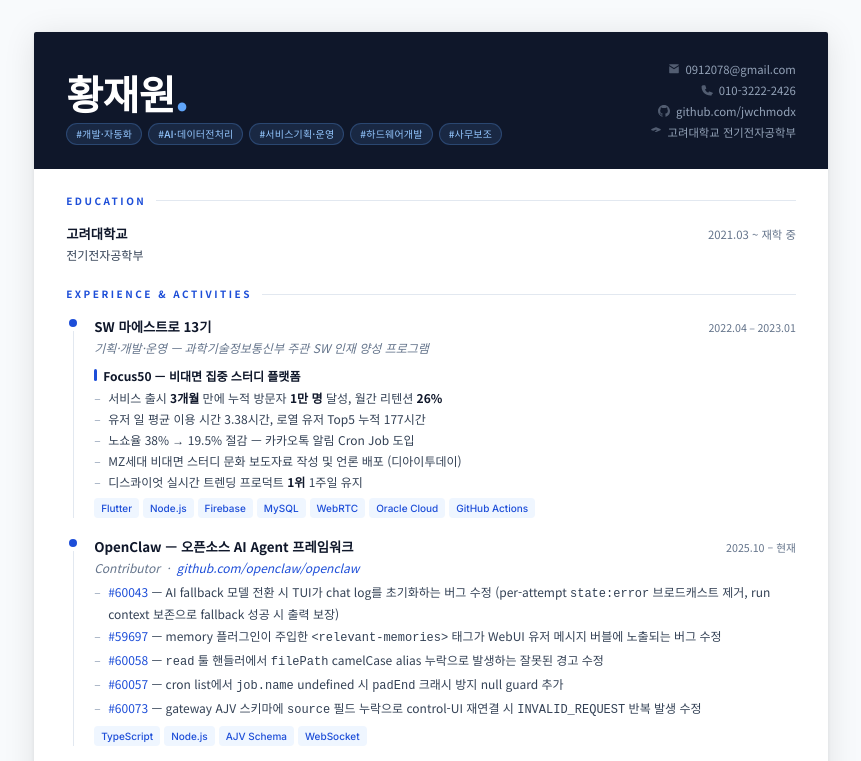
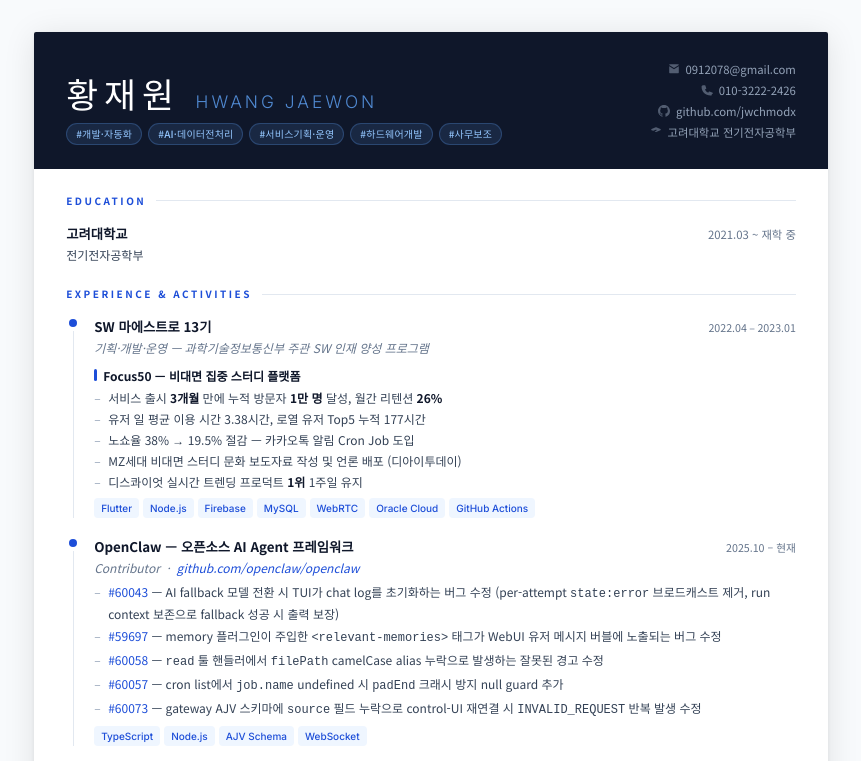
Before and after one commit to jwchmodx/resume, a plain HTML site: page index.html in a window 1280 px wide. Shown: the top 761 px of the page, without its empty margins (209-1070 px from the left). Drawn offline with Linux system fonts and the light colour scheme.

Commit message:
style: 이름 폰트 경량화, 영문 표기 추가

```diff
--- a/index.html
+++ b/index.html
@@ -52,15 +52,18 @@
     }
     .hero-left {}
     .hero-name {
-      font-size: 30pt;
-      font-weight: 900;
+      font-size: 26pt;
+      font-weight: 300;
       color: var(--white);
-      letter-spacing: -0.5px;
+      letter-spacing: 6px;
       line-height: 1;
       margin-bottom: 6px;
+      font-family: 'Inter', 'Noto Sans KR', sans-serif;
     }
     .hero-name span {
       color: #60a5fa;
+      font-weight: 700;
+      letter-spacing: 0;
     }
     .hero-tags {
       display: flex;
@@ -394,7 +397,7 @@
   <!-- ══ 헤더 ══════════════════════════════════════ -->
   <div class="hero">
     <div class="hero-left">
-      <div class="hero-name">황재원<span>.</span></div>
+      <div class="hero-name">황재원&nbsp;<span style="font-size:13pt;font-weight:300;letter-spacing:3px;color:#60a5fa;opacity:0.8;">HWANG JAEWON</span></div>
       <div class="hero-tags">
         <span class="hero-tag">#개발·자동화</span>
         <span class="hero-tag">#AI·데이터전처리</span>
```
